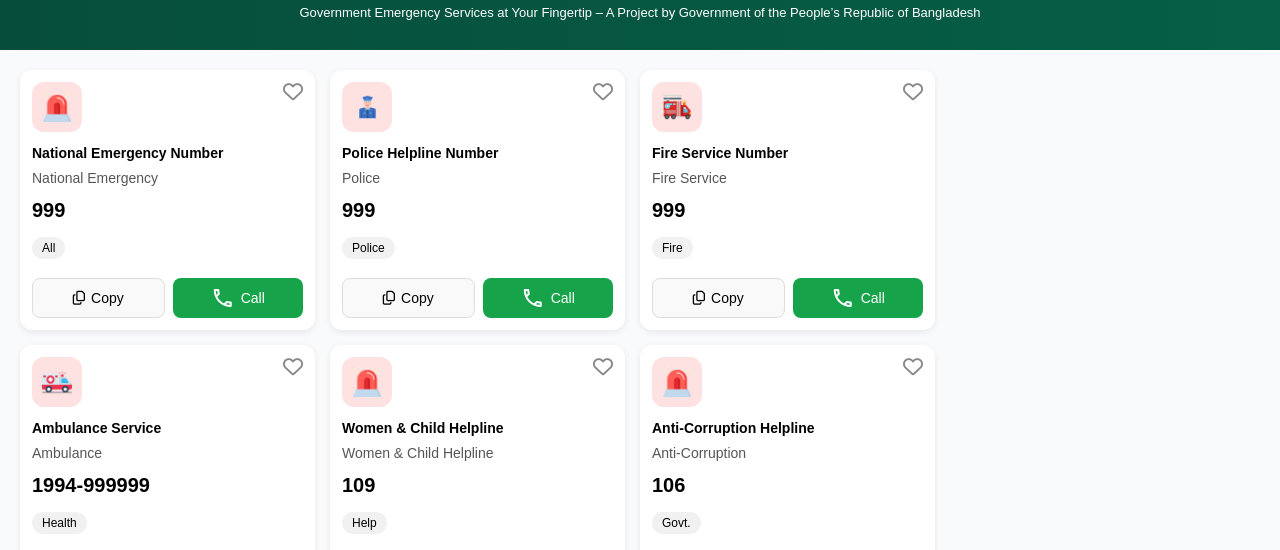
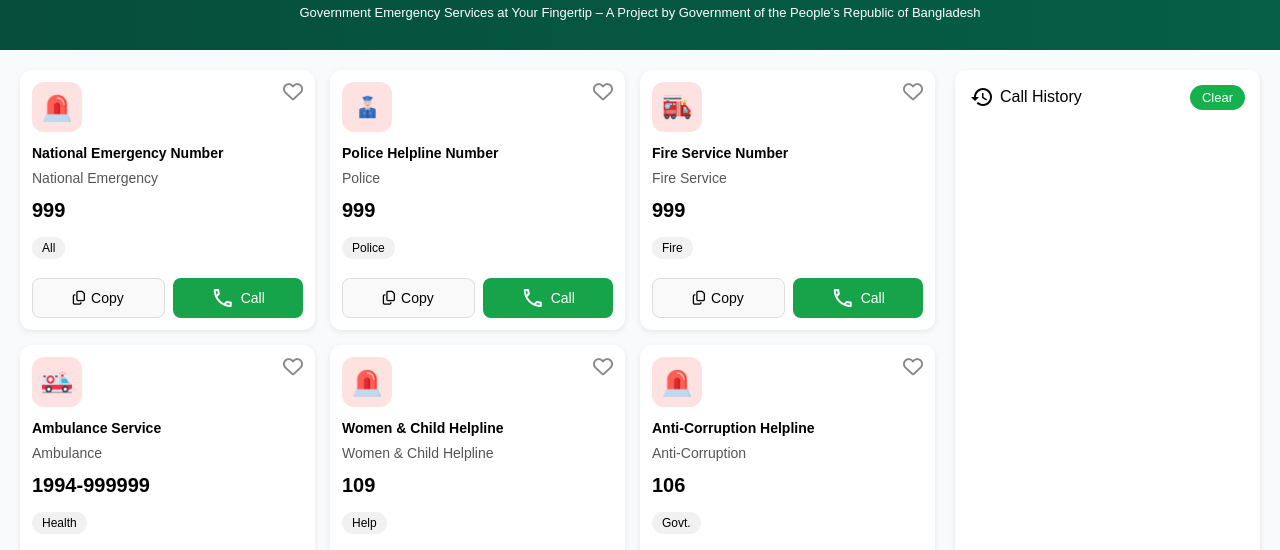
Before and after one commit to SanzidaKona/Sanzidakonas-github-repo, a plain HTML site: page index.html in a window 1280 px wide. Shown: the part 223-773 px from the top of the page. Drawn offline with Linux system fonts and the light colour scheme.

Commit message:
added History Section and Designed responsive grid layout

```diff
--- a/index.html
+++ b/index.html
@@ -105,17 +105,64 @@
     font-weight: 500;
     display: flex;
     align-items: center;
-    justify-content: center;
-    gap: 6px;
+    justify-content: center; gap: 6px;
   }
   .copy-button { background: #f9f9f9; border: 1px solid #ddd; }
   .call-button { background: #16a34a; color: white; }
-  .call-button:hover { background: #15803d;
+  .call-button:hover { background: #15803d;}
+
+       /* History */
+.history {
+  background: #fff;
+  border-radius: 10px;
+  box-shadow: 0 2px 5px rgba(0, 0, 0, 0.1);
+  padding: 15px;
+  display: flex;
+  flex-direction: column;
+  height: 100%;
+}
+
+.history-header { display: flex;
+    justify-content: space-between;
+    align-items: center;
+    margin-bottom: 10px;
+}
+
+.history-header h4 { display: flex;
+    align-items: center;
+    gap: 6px; font-size: 16px;
+    font-weight: normal;
+}
+
+.history-header button {
+      background: #16b14f;
+      color: white;
+      border: none;
+      border-radius: 20px;
+      padding: 5px 12px;
+      font-size: 13px;
+      cursor: pointer;
+    }
+    .history-list { flex: 1; overflow-y: auto; display: flex; flex-direction: column; gap: 8px; }
+    .history-item {
+      padding: 10px;
+      background: #f9f9f9;
+      border-radius: 8px;
+      font-size: 13px;
+      display: flex;
+      justify-content: space-between;
+      align-items: center;
+      border: 1px solid #eee;
+    }
+
+    @media (max-width: 992px) {
+      .main { grid-template-columns: 1fr; }
+      .cards { grid-template-columns: 1fr; }
+    }
 
   </style>
 </head>
-<body>
-    <nav>
+<body> <nav>
   <div class="logo">
     <img src="assets/logo.png" alt="Logo">
     <span>Emergency <br> Service</span>
@@ -252,8 +299,14 @@
         </div>
     </div>
   </div>
+   <div class="history">
+    <div class="history-header">
+      <h4><span class="material-icons-outlined">history</span> Call History</h4>
+      <button id="clearHistory">Clear</button>
+    </div>
+    <div class="history-list" id="historyList"></div>
+  </div>
+</div>
 
-
-
-</body>
+  </body>
 </html>
```
